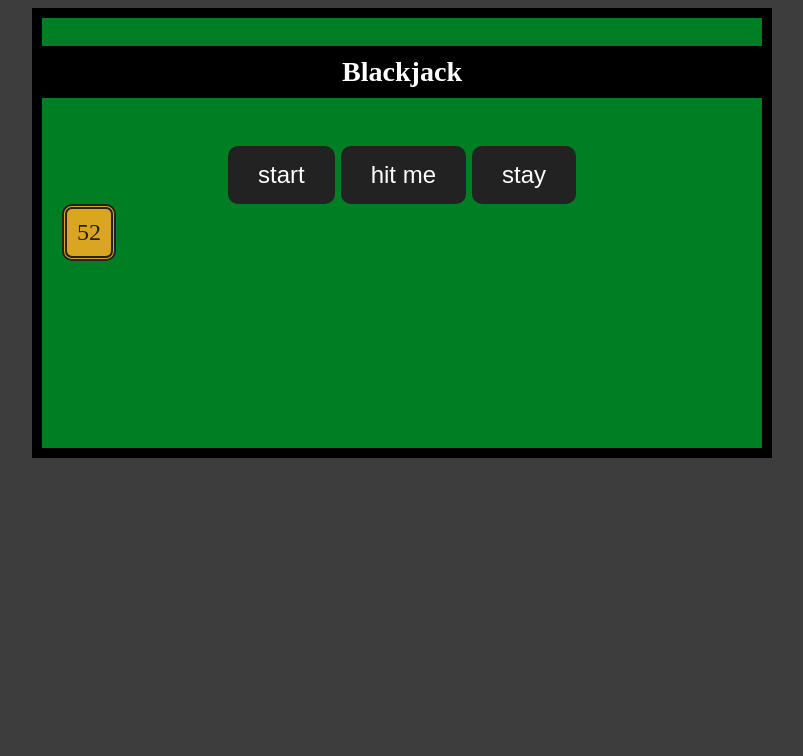
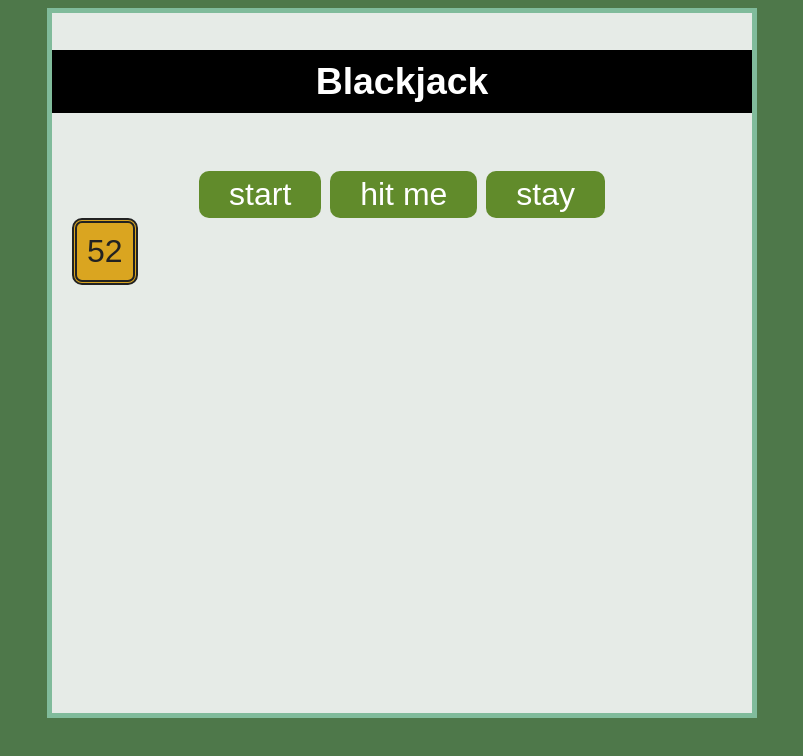
Before and after one commit to kpowell27/kpowell27.github.io, a plain HTML site: page index.html in a window 1280 px wide. Shown: the whole page, without its empty margins (238-1041 px from the left). Drawn offline with Linux system fonts and the light colour scheme.

Commit message:
changed background

```diff
--- a/style.css
+++ b/style.css
@@ -1,5 +1,5 @@
 body {
-	background-color: #3d3d3d;
+	background-color: #084202b6;
 }
 
 #id {
@@ -11,23 +11,26 @@ body {
 }
 
 .game {
-	width: 720px;
-	border: solid 1px #ddd;
+	width: 700px;
+	border: solid 1px;
 	margin: 0 auto;
-	background: #007e23;
-	border: solid 10px;
+	background: #e6ebe7;
+	border: solid 5px;
+	border-color: rgb(128, 187, 155);
 	text-align: center;
-	min-height: 430px;
-	font-size: 1.5em;
+	min-height: 700px;
+	font-size: 2.0em;
+	font-family:fantasy;
 }
 
 .btn {
-	border: none;
-	padding: 15px 30px;
+	border: 10px;
+	border-radius: 10px;
+	padding: 5px 30px;
 	border-radius: 10px;
 	cursor: pointer;
-	background: #222;
-	color: white !important;
+	background: rgb(97, 139, 43);
+	color: white;
 	font-size: 1em;
 }
 
```
